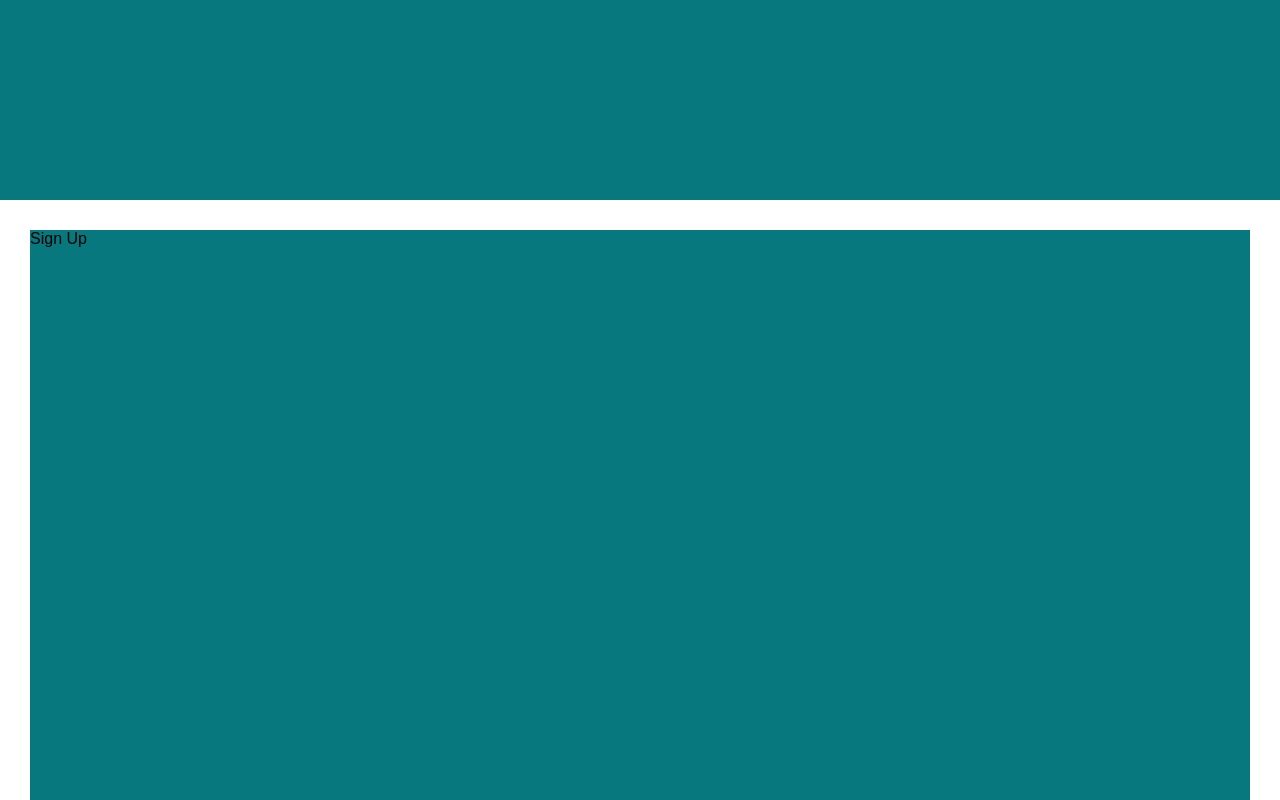
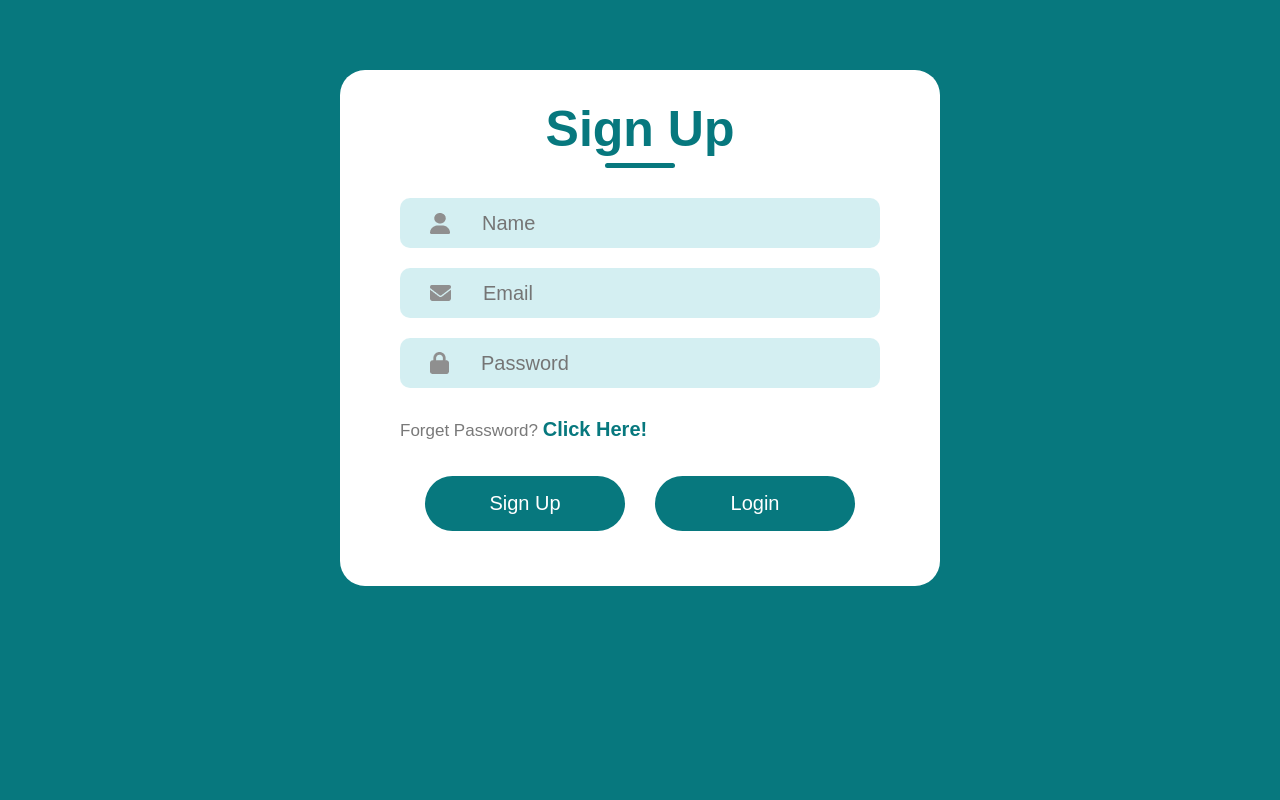
Before and after one commit to EasyWebDev123/Sign-In-and-Sign-Up-Form-with-ReactJS, a React (Vite) app: page / in a window 1280 px wide. Shown: the top 800 px of the page. Built offline with nearby package versions, Linux system fonts and the light colour scheme.

Commit message:
style: enhance LoginSignup component with improved layout and input placeholders; adjust body height in index.css

```diff
--- a/src/Components/LoginSignup/LoginSignup.css
+++ b/src/Components/LoginSignup/LoginSignup.css
@@ -2,7 +2,85 @@
   display: flex;
   flex-direction: column;
   margin: auto;
-  margin-top: 200px;
+  width: 600px;
+  margin-top: 70px;
   background: #fff;
-  padding: 30px;
+  padding-bottom: 20px;
+  border-radius: 25px;
 }
+.header{
+  display: flex;
+  flex-direction: column;
+  align-items: center;
+  gap: 5px;
+  width: 100%;
+  margin-top: 30px;
+}
+.text{
+  color: #07787e;
+  font-size: 50px;
+  font-weight: 700;
+}
+.underline{
+  width: 70px;
+  height: 5px;
+  background: #07787e;
+  border-radius: 10px;
+}
+.inputs{
+  margin-top: 30px;
+  display: flex;
+  flex-direction: column;
+  gap: 20px;
+}
+.input{
+  display: flex;
+  align-items: center;
+  margin: auto;
+  width: 480px;
+  height: 50px;
+  background: #b3e3e88f;
+  border-radius: 10px;
+}
+.input img{
+  margin: 0px 30px;
+}
+.input input{
+  height: 30px;
+  width: 400px;
+  background: transparent;
+  border: none;
+  outline: none;
+  color: #797979;
+  font-size: 20px;
+}
+.forget-password{
+  padding-left: 60px;
+  margin-top: 30px;
+  color: #797979;
+  font-size: 17px;
+}
+.forget-password span{
+  color: #07787e;
+  cursor: pointer;
+  font-size: 20px;
+  font-weight: bolder;
+}
+.submit-container{
+  display: flex;
+  gap: 30px;
+  margin: 35px auto;
+}
+.submit{
+  display: flex;
+  justify-content: center;
+  align-items: center;
+  width: 200px;
+  height: 55px;
+  color: #fff;
+  background: #07787e;
+  border-radius: 50px;
+  font-size: 20px;
+  font-family: 700;
+  cursor: pointer;
+}
--- a/src/Components/LoginSignup/LoginSignup.jsx
+++ b/src/Components/LoginSignup/LoginSignup.jsx
@@ -16,15 +16,15 @@ const LoginSignup = () => {
       <div className="inputs">
         <div className="input">
           <img src={person_icon} alt="" />
-          <input type="text" aria-label='' />
+          <input type="text" placeholder='Name' aria-label='' />
         </div>
         <div className="input">
           <img src={email_icon} alt="" />
-          <input type="email" aria-label='' />
+          <input type="email" placeholder='Email' aria-label='' />
         </div>
         <div className="input">
           <img src={password_icon} alt="" />
-          <input type="password" aria-label='' />
+          <input type="password" placeholder='Password' aria-label='' />
         </div>
       </div>
 
--- a/src/index.css
+++ b/src/index.css
@@ -1,6 +1,6 @@
-*{
+body{
   background-color: #07787e;
   margin: 0;
   font-family: sans-serif;
-  height: 100vh;
+  height: 80vh;
 }
```
